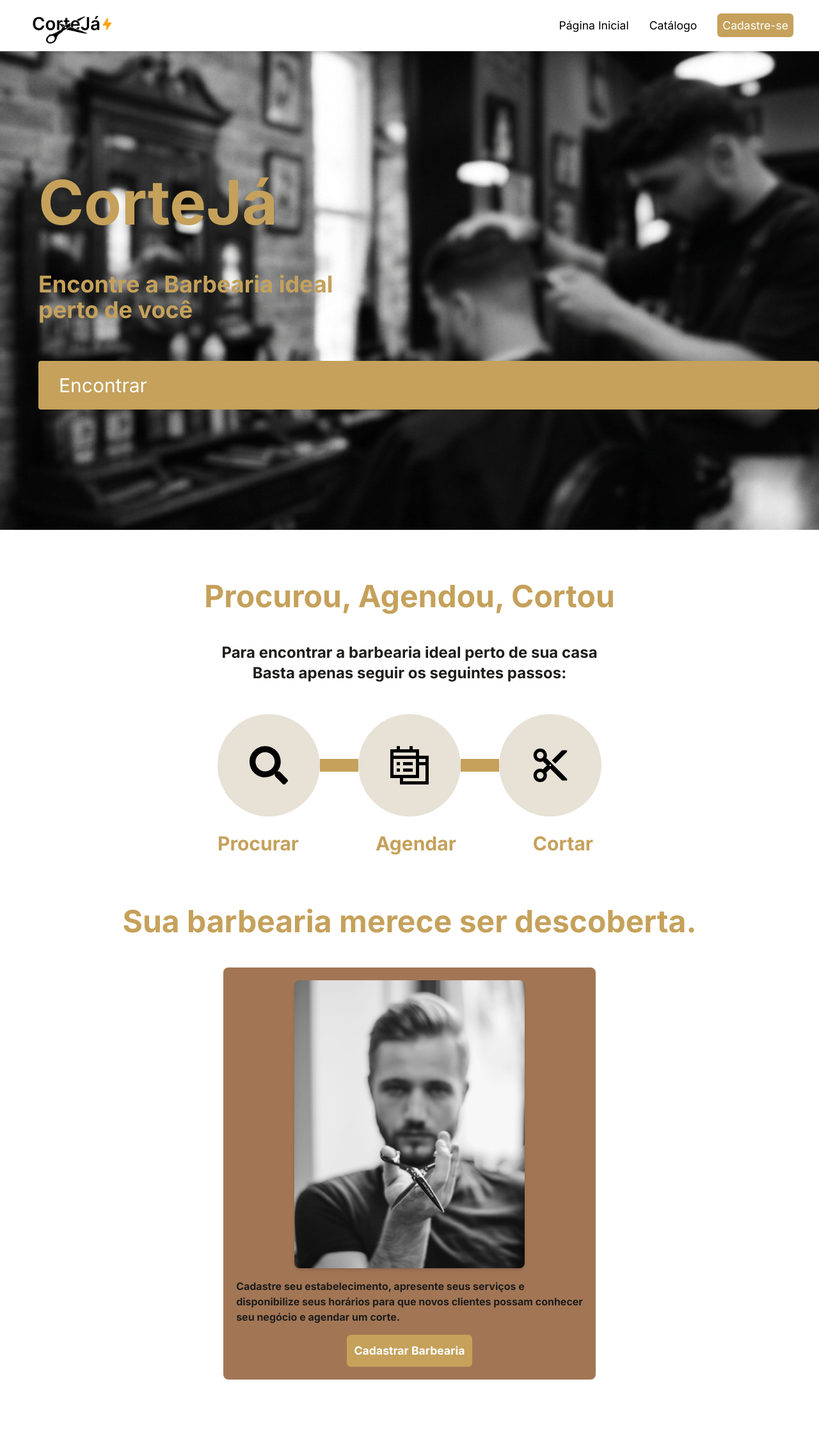
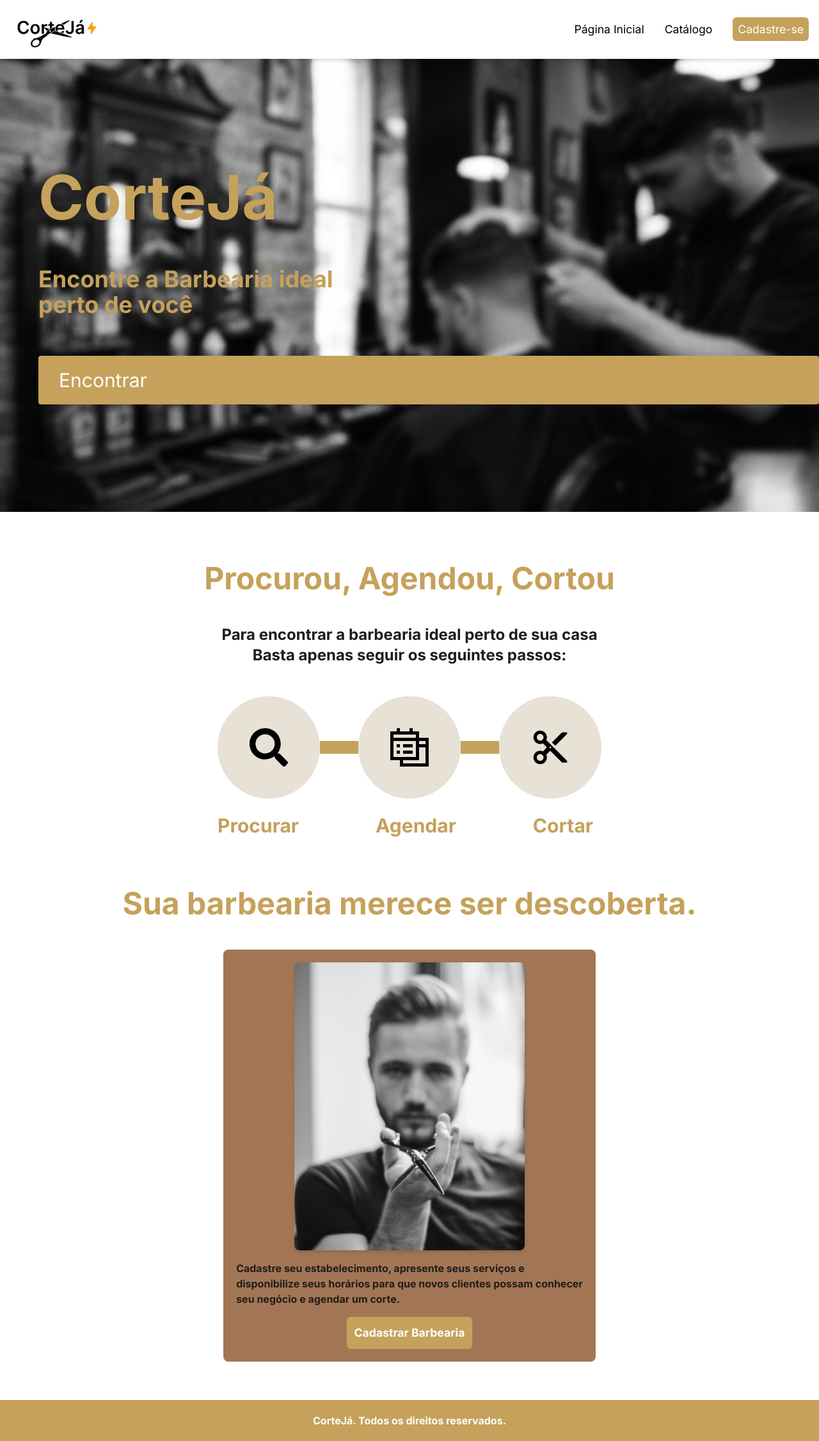
Before and after one commit to Thiago013v/projeto-corte-ja, a Next.js app: page / in a window 1280 px wide. Shown: the whole page at 64% size. Before the commit the page ends 2156 px from the top, so only its background shows below. Built offline with nearby package versions, Linux system fonts and the light colour scheme.

Commit message:
Footer adicionado

```diff
--- a/src/app/layout.tsx
+++ b/src/app/layout.tsx
@@ -16,8 +16,8 @@ export default function RootLayout({
   return (
     <html suppressHydrationWarning className={inter.className}>
       <body suppressHydrationWarning>
-        <div className="min-h-svh grid grid-cols-[1fr] grid-rows-[80px_1fr_80px]">
-          <header className="flex flex-row justify-between items-center col-start-1 col-end-2 row-start-1 row-end-2 bg-surface p-10  shadow-md z-1000 sticky top-0">
+        <div className="min-h-svh">
+          <header className="flex flex-row justify-between items-center bg-surface pl-4 pr-4 pb-2 pt-2  shadow-md z-1000 sticky top-0">
             <Link href="/">
               <Image
                 src={logoCorteja}
@@ -58,6 +58,12 @@ export default function RootLayout({
           </header>
 
           {children}
+
+          <footer className="flex flex-row justify-center items-center bg-secondary p-5 mt-15">
+            <p className="text-surface font-bold">
+              CorteJá. Todos os direitos reservados.
+            </p>
+          </footer>
         </div>
       </body>
     </html>
--- a/src/app/page.tsx
+++ b/src/app/page.tsx
@@ -7,8 +7,8 @@ import { IoMdCut } from "react-icons/io";
 
 export default function Page() {
   return (
-    <main className="col-start-1 col-end-2 row-start-2 row-end-3">
-      <section className="h-full bg-[url('../../public/imagem-secao-hero.jpg')] bg-center bg-cover bg-no-repeat max-h-187">
+    <main>
+      <section className="h-[calc(100svh-91.5167px)] flex flex-col justify-center bg-[url('../../public/imagem-secao-hero.jpg')] bg-center bg-cover bg-no-repeat">
         <div className="h-full flex flex-col justify-center gap-15 ml-15">
           <h1 className="text-8xl text-secondary font-bold">CorteJá</h1>
           <div>
@@ -24,6 +24,7 @@ export default function Page() {
             Encontrar
           </Link>
         </div>
+      </section>
 
       <section className="bg-surface flex flex-col justify-center items-center ">
         <h2 className="text-5xl text-secondary font-bold mt-20">
@@ -63,6 +64,7 @@ export default function Page() {
           </div>
         </div>
       </section>
+
       <section className="flex flex-col justify-center items-center">
         <h2 className="text-5xl text-secondary font-bold mt-20">
           Sua barbearia merece ser descoberta.
@@ -95,7 +97,6 @@ export default function Page() {
           </Link>
         </div>
       </section>
-      </section>
     </main>
   );
 }
```
Lines whose indentation alone changed are shown as unchanged.
